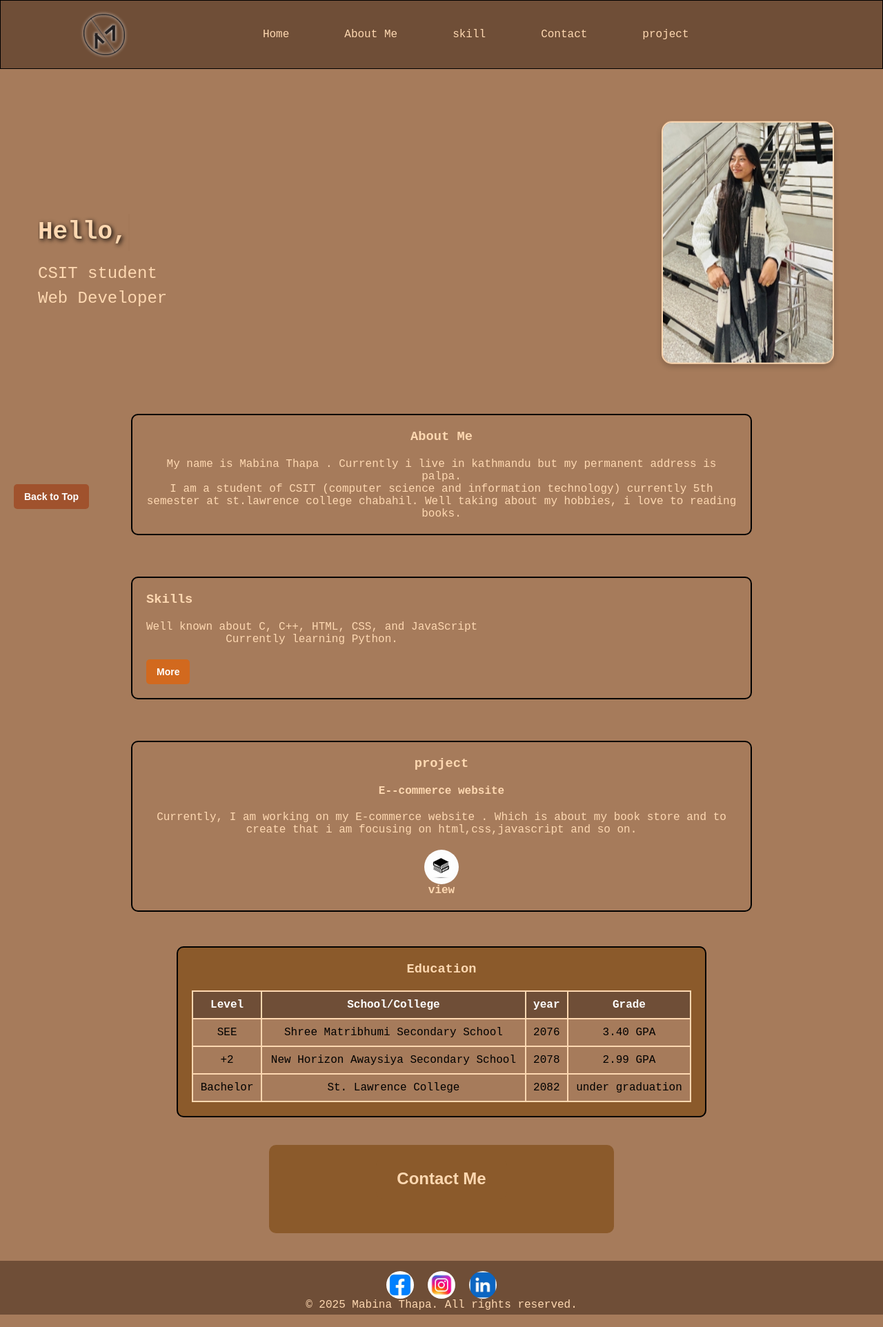
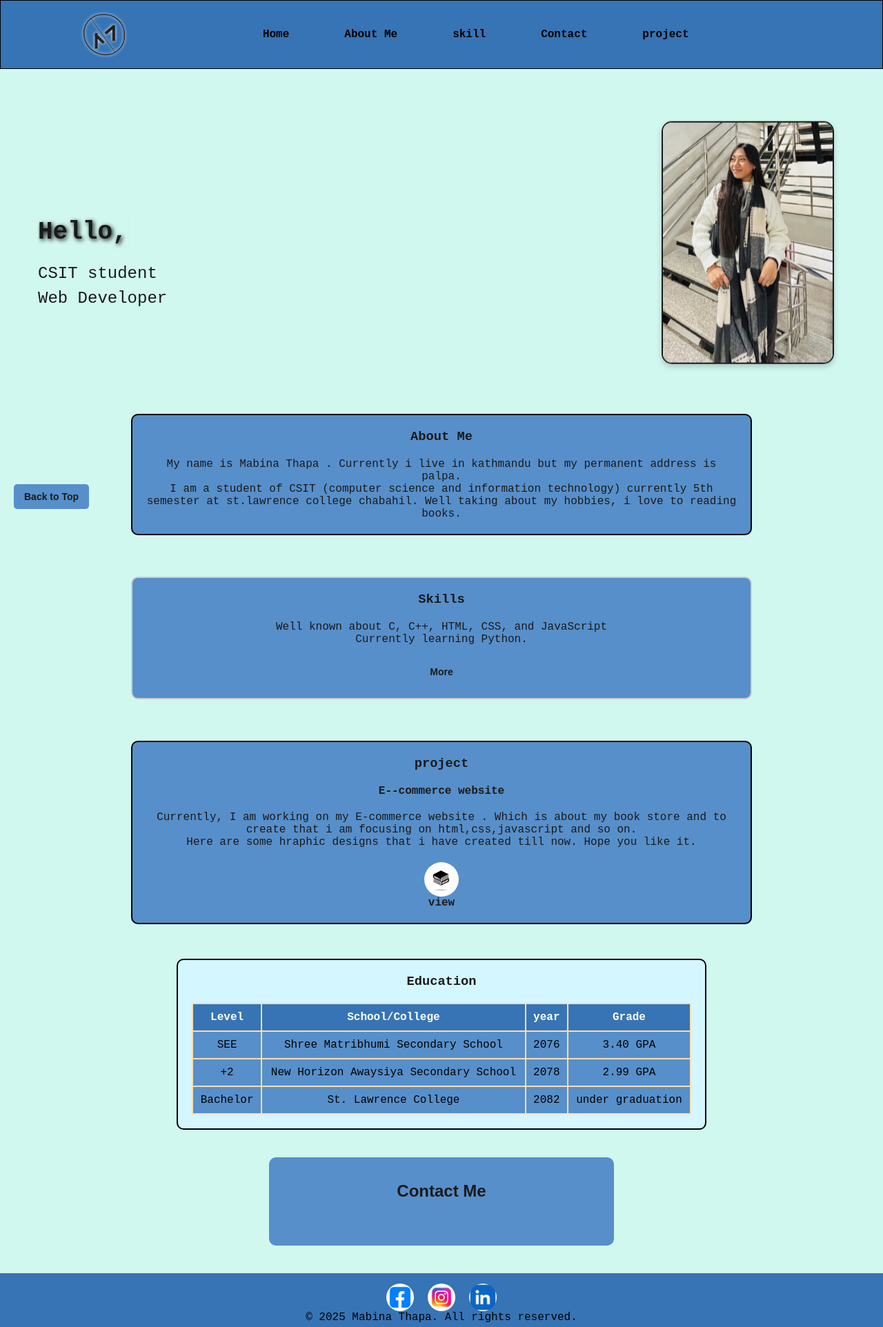
Before and after one commit to Mabina910/Portfolio, a PHP site: page / in a window 1280 px wide. Shown: the whole page at 69% size. Run offline with PHP 8.4, Linux system fonts and the light colour scheme.

Commit message:
initial commit

```diff
--- a/css/style.css
+++ b/css/style.css
@@ -15,7 +15,7 @@ body{
     flex-direction: column;
     text-align: center;
     font-family: 'Courier New', Courier, monospace;
-    background-color:#a67b5b;
+    background-color:#D1F8EF;
     padding-bottom: 60px;
 }
 html, body {
@@ -39,7 +39,7 @@ section {
     height: 400px;
     flex-direction: row;
     gap: 5px;
-    color: #fed8b1;
+    color: #1a1a1a;
 }
 .intro {
     flex: 1;
@@ -69,7 +69,7 @@ section {
     animation: typing 5s steps(15, end) forwards,
     erase 3s steps(15, end) 3s forwards, blink 0.7s infinite;
     animation-iteration-count: infinite;
-    color: #FED8B1;
+    color:#1a1a1a;
     font-weight: bold;
     text-shadow: 2px 2px 6px black;
 }
@@ -89,7 +89,7 @@ section {
     display: flex;
     flex-direction: column;
     width: 100%;
-    color: #fed8b1;
+    color: #1a1a1a;
     justify-content: center;
     align-items: center;
     gap: 20px;
@@ -100,32 +100,34 @@ section {
     padding: 20px;
     transition: background-color 0.3s ease;
     cursor: pointer;
+    background-color: #578FCA;
 
 }
 .section-about:hover {
-    background: #8b5a2b;
+    background: #A1E3F9;
 }
 .section-skill {
     display: flex;
     flex-direction: column;
-    align-items: flex-start;
+    align-items: center;
     justify-content: center;
     width: 100%;
     gap: 20px;
-    color: #fed8b1;
+    color: #1a1a1a;
     margin: 20px 0;
     padding: 20px;
-    border: 2px solid black;
+    background: #578FCA;
+    border: 2px solid #cccccc;
     border-radius: 10px;
     transition: background-color 0.3s ease;
     cursor: pointer;
 }
 .section-skill:hover {
-    background-color: #8b5a2b;
+    background-color: #A1E3F9;
 }
 button {
-    background-color: #d2691e;
-    color: #fff;
+    background-color: #578FCA;
+    color: #1a1a1a;
     border: none;
     padding: 10px 15px;
     border-radius: 5px;
@@ -180,16 +182,17 @@ button:hover {
     flex-direction: column;
     width: 100%;
     gap: 20px;
-    color: #fed8b1;
+    color: #1a1a1a;
     margin: 20px 0;
     padding: 20px;
+    background: #578FCA;
     border: 2px solid black;
     border-radius: 10px;
     transition: background-color 0.3s ease;
     cursor: pointer;
 }
 .section-project:hover {
-    background: #8b5a2b;
+    background: #A1E3F9;
 }
 .book{
     width: 50px;
@@ -202,16 +205,16 @@ a{
     text-decoration: none;
 }
 .view{
-    color: #fed8b1;
+    color: #1a1a1a;
     text-decoration: none;
     font-weight: bold;
 }
 .section-contact{
-    color: #fed8b1;
+    color: #1a1a1a;
     margin: 40px auto;
     padding: 20px;
     max-width: 500px;
-    background: #8b5a2b;
+    background: #578FCA;
     border-radius: 10px;
     box-shadow: opx 4px 8px rgba(0, 0, 0, 0.3);
 
@@ -228,7 +231,7 @@ a{
 }
 
 .profile img{
-    border: 2px solid #fed8b1;
+    border: 2px solid #1a1a1a;
     box-shadow: 0 4px 8px rgba(0, 0, 0, 0.2);
     border-radius: 50px;
     display: block;
@@ -256,8 +259,7 @@ a{
     align-items: center;
     justify-content: space-between;
     padding: 30px 100px;
-    background-color: #6f4e37;
-    color: #fed8b1;
+    background-color: #3674b5;
     border: 1px solid black;
     height: 100px;
 }
@@ -285,7 +287,7 @@ a{
 }
 .nav-links a {
     text-decoration: none;
-    color: #fed8b1;
+    color: black;
     font-size: 18px;
     transition: all 0.3s ease-in-out;
 }
@@ -299,14 +301,14 @@ a{
      text-align: center;
      text-decoration: none;
      padding: 10px 20px;
-     color: #fed8b1;
+     color: black;
+    font-weight: bold;
      transition: background 0.3s, color 0.3s;
 }
 .nav-links li a:hover {
-    background-color: #fed8b1;
-    color: #6f4e37;
+    background-color: #A1E3F9;
     border-radius: 5px;
-    transform: scale(1.1);
+
 }
 
 .link-container{
@@ -336,8 +338,8 @@ li a{
     padding: 20px;
     border: 2px solid black;
     border-radius: 10px;
-    background: #8b5a2b;
-    color: #fed8b1;
+    background: #d4f6ff;
+    color: #1a1a1a;
     width: 60%;
     cursor: pointer;
 }
@@ -349,25 +351,25 @@ table {
 }
 
 th, td {
-    border: 2px solid #fed8b1;
+    border: 2px solid #ffddae;
     padding: 10px;
     text-align: center;
 }
 
 th {
-    background: #6f4e37;
+    background: #3674B5;
     color: white;
 }
 
 td {
-    background: #a67b5b;
+    background: #578FCA;
 }
 #contact-btn {
     font-size: 24px;
     font-weight: bold;
     padding: 15px 30px;
-    background-color: #8b5a2b;
-    color: #fed8b1;
+    background-color: #578FCA;
+    color: #1a1a1a;
     border: none;
     border-radius: 10px;
     cursor: pointer;
@@ -380,13 +382,13 @@ td {
     max-width: 400px;
     margin: auto;
     padding: 20px;
-    background: #fed8b1;
+    background: #578FCA;
     border-radius: 5px;
     margin-bottom: 50px;
 }
 h2 {
     margin-bottom: 15px;
-    color: #333;
+    color: #1a1a1a;
 }
 
 label {
@@ -449,8 +450,8 @@ button[type="submit"]:hover {
     margin-top: auto;
     text-align: center;
     padding: 5px 0;
-    background-color: #6f4e37;
-    color: #fed8b1;
+    background-color: #3674b5;
+    color: black;
 
 }
 
@@ -479,8 +480,8 @@ button[type="submit"]:hover {
     top:90%;
     left: 20px;
     transform: translateY(-50%);
-    background-color: #a0522d;
-    color: white;
+    background-color: #578FCA;
+    color: #1a1a1a;
     border: none;
     padding: 10px 15px;
     border-radius: 5px;
--- a/index.html
+++ b/index.html
@@ -95,9 +95,12 @@
             <h3>project</h3>
             <h4>E--commerce website</h4>
             <p>Currently, I am working on my E-commerce website . Which is about my book store
-                and to create that i am focusing on html,css,javascript and so on. </p>
+                and to create that i am focusing on html,css,javascript and so on.<br>
+                Here are some hraphic designs that i have created till now. Hope you like it.
+            </p>
             <a href="E-commerce/index.html" target="_blank">
                 <img src="bookshop.jpg" alt="bookshop" class="book">
+
                 <p class="view">view</p>
             </a>
         </div>
```
Also changed, not shown: other parts of css/style.css (+69 -63 lines), 1 other file.
